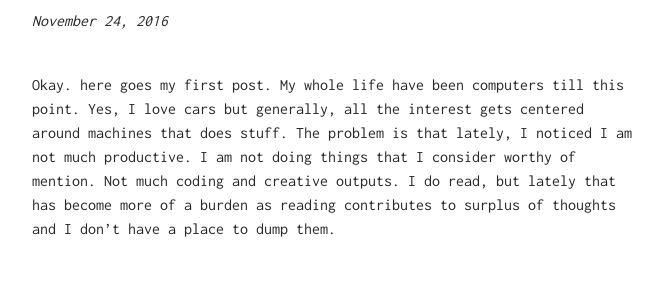
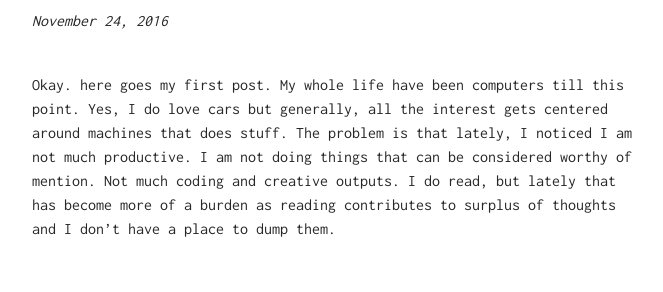
Before and after one commit to karuvally/karuvally.github.io, a Jekyll site: the page built from _posts/2016-11-24-my-first-post.md, in a window 1280 px wide. Shown: the part 129-421 px from the top of the page, without its empty margins (308-971 px from the left). Built offline with Jekyll 4.4.1, drawn with Linux system fonts in a browser that asks for light colours.

Commit message:
More tweaks

```diff
--- a/_posts/2016-11-24-my-first-post.md
+++ b/_posts/2016-11-24-my-first-post.md
@@ -3,7 +3,7 @@ layout: post
 title: My first post!
 ---
 
-Okay. here goes my first post. My whole life have been computers till this point. Yes, I love cars but generally, all the interest gets centered around machines that does stuff. The problem is that lately, I noticed I am not much productive. I am not doing things that I consider worthy of mention. Not much coding and creative outputs. I do read, but lately that has become more of a burden as reading contributes to surplus of thoughts and I don't have a place to dump them.
+Okay. here goes my first post. My whole life have been computers till this point. Yes, I do love cars but generally, all the interest gets centered around machines that does stuff. The problem is that lately, I noticed I am not much productive. I am not doing things that can be considered worthy of mention. Not much coding and creative outputs. I do read, but lately that has become more of a burden as reading contributes to surplus of thoughts and I don't have a place to dump them.
 
 # Why not use blogger or wordpress?
 I want my blog to be lightweight. Not something that will fry the innards of a poor computer. I tried starting a couple of blogs, but ultimately ended up abandoning them. Dont know why, but they did not seem like fun.
```
